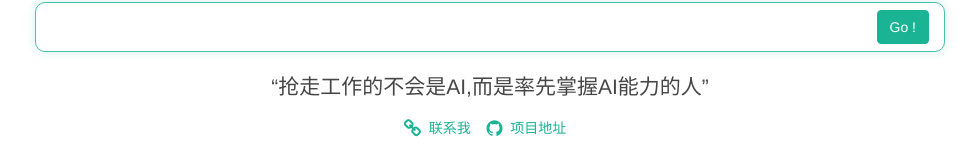
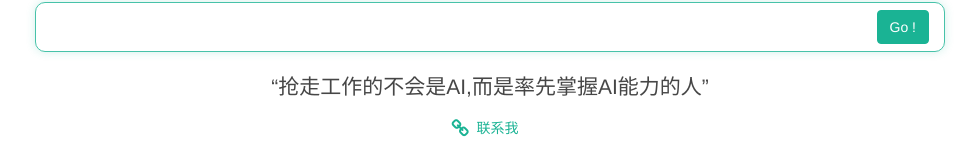
Before and after one commit to loveitjun/ChatGPT, a Flask app: page / in a window 1280 px wide. Shown: the part 656-800 px from the top of the page, without its empty margins (150-1129 px from the left). Run offline with Flask 2, Linux system fonts and the light colour scheme; some libraries are stand-ins or nearby versions.

Commit message:
Update chat.html

```diff
--- a/templates/chat.html
+++ b/templates/chat.html
@@ -74,8 +74,8 @@
                       </div>
                     </div>
                     <div class="settings-common">
-                      <span style="font-size: 14px;"><i class="fa fa-qq fa-lg" aria-hidden="true"></i>&nbsp; 学习交流群</span>
-                      <span style="font-size: 14px;">QQ群：799160455</span>
+                      <span style="font-size: 14px;"><i class="fa fa-qq fa-lg" aria-hidden="true"></i>&nbsp; 联系我</span>
+                      <span style="font-size: 14px;">QQ:1773169732</span>
                     </div>
                   </div>
                 </div>
@@ -105,8 +105,8 @@
         <footer class="foot" style="margin-top: 20px;">
           <p class="lead text-center">“抢走工作的不会是AI,而是率先掌握AI能力的人”</p>
           <p class="lead text-center">
-            <a href="https://blog.csdn.net/qq_57421630" target="_blank"><i class="fa fa-link fa-lg" aria-hidden="true"></i>&nbsp; 联系我</a>
-            <a href="https://gitee.com/aniu-666/chat-gpt-website" target="_blank"><i class="fa fa-github fa-lg" aria-hidden="true"></i>&nbsp; 项目地址</a>
+            <a href="#" target="_blank"><i class="fa fa-link fa-lg" aria-hidden="true"></i>&nbsp; 联系我</a>
+          <!--  <a href="https://gitee.com/aniu-666/chat-gpt-website" target="_blank"><i class="fa fa-github fa-lg" aria-hidden="true"></i>&nbsp; 项目地址</a> -->
           </p>
         </footer>
       </div>
```
